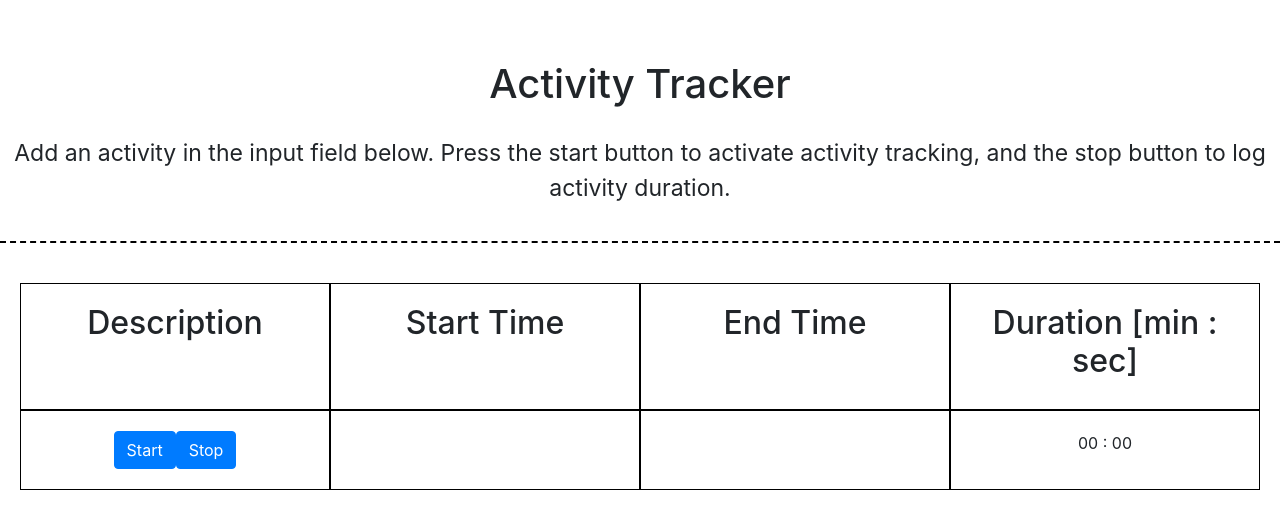
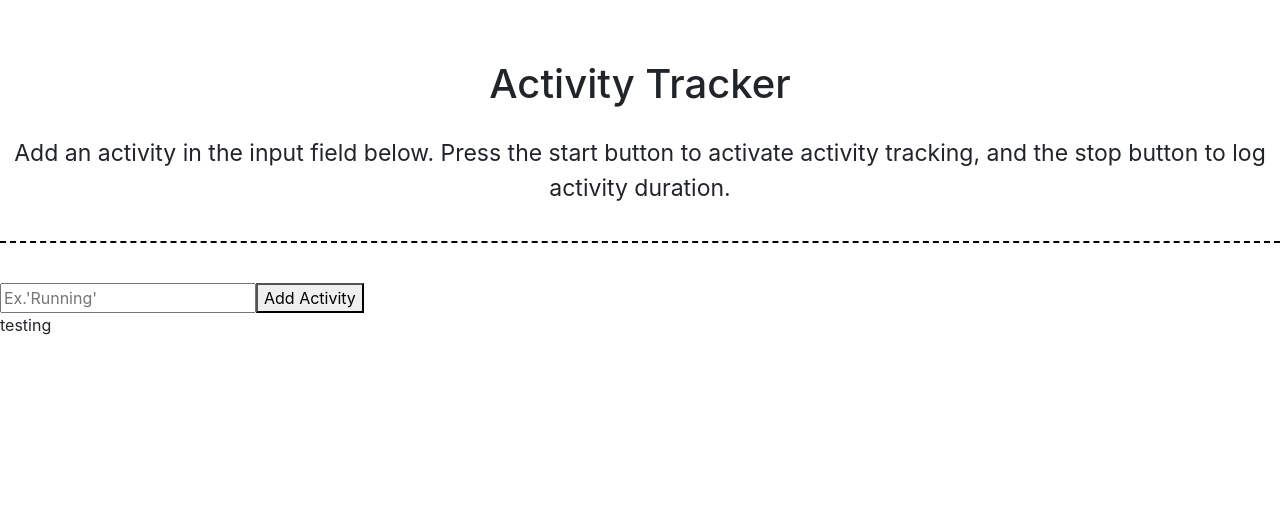
Before and after one commit to dakuglin/interview-react2, a React (Create React App) app: page / in a window 1280 px wide. Shown: the top 528 px of the page. Built offline with nearby package versions, Linux system fonts and the light colour scheme.

Commit message:
trying to get my user added descriptions to dynamically add to page

```diff
--- /dev/null
+++ b/src/components/Activity.js
@@ -0,0 +1,61 @@
+import React, { useState } from "react";
+import { Description } from "../components/Description";
+// import { NewDescription } from "../components/NewDescripton";
+
+function NewDescription({ addDescription }) {
+
+  const [value, setValue] = useState('');
+
+  const handleSubmit = (e) => {
+    e.preventDefalut();
+    addDescription(value);
+  };
+
+  const handleInputChange = (e) => {
+    setValue(e.target.value);
+  };
+
+  return (
+    <>
+    <form onSubmit={handleSubmit}>
+      <input
+        placeholder="Ex.'Running'"
+        type="text"
+        value={value}
+        onChange={handleInputChange}
+      />
+      <button type="submit">Add Activity</button>
+    </form>
+    </>
+  );
+};
+
+export const Activity = () => {
+
+  const [descriptions, setDescriptions] = useState([
+    {
+      title: "testing",
+      started: false
+    },
+  ]);
+
+  const addDescription = title => {
+    const newDescriptions = [...descriptions, {title, started: false}];
+    setDescriptions(newDescriptions);
+  };
+
+  return (
+    <>
+    <NewDescription addDescription={addDescription}/>
+    <div>
+      {descriptions.map((description, index) => (
+        <Description
+          description={description}
+          index={index}
+          key={index}
+        />
+      ))}
+    </div>
+    </>
+  );
+};
--- /dev/null
+++ b/src/components/Description.js
@@ -0,0 +1,9 @@
+import React from "react";
+
+export const Description = ({ description }) => {
+  return (
+    <div className="descripiton">
+      {description.title}
+    </div>
+  );
+};
--- a/src/components/Time.js
+++ b/src/components/Time.js
@@ -1,15 +1,15 @@
-import React, { useState, useEffect, useRef } from "react";
+import React, { useState, useEffect } from "react";
 import { Row, Col, Button } from "react-bootstrap";
 
 //component that will track the time for activities
-export const Time = () => {
+export const Time = (props) => {
 
   //difine state using react hooks
   const [seconds, setSeconds] = useState('00');
   const [minuets, setMinutes] = useState('00');
   const [count, setCount] = useState(0);
   const [isActive, setIsActive] = useState(false);
-  const [time, setTime] = useState('');
+
 
   useEffect(() => { //useEffect for application timer
     var interval = null;
@@ -39,6 +39,8 @@ export const Time = () => {
 
  /////////////////////////////////////////////////////////////////////////
 
+  const [time, setTime] = useState('');
+
   function handler() {
     const timeStamp = new Date();
     console.log(timeStamp);
@@ -49,8 +51,16 @@ export const Time = () => {
     document.addEventListener("click", handler);
   }, []);
 
+  /////////////////////////////////////////////////////////////////////////
+
+
+
   return (
     <>
+    <Row>
+      <Col>
+      </Col>
+    </Row>
     <Row>
       <Col className="col-3"> {/* column 1 - description */}
         <div>
@@ -74,6 +84,7 @@ export const Time = () => {
         </div>
       </Col>
     </Row>
+    <div>{props.descriptios}</div>
     </>
   );
 };
--- a/src/pages/Main.js
+++ b/src/pages/Main.js
@@ -1,19 +1,23 @@
-import React from "react";
+import React, { useState } from "react";
 import { Title } from "../components/Title";
 // import { Activity } from "../components/Activity";
-import { Time } from "../components/Time";
-import { Container, Row, Col } from "react-bootstrap";
-import { MainContainer } from "../styles/Main";
+// import { Time } from "../components/Time";
+import { Activity } from "../components/Activity";
+// import { Container, Row, Col } from "react-bootstrap";
+// import { MainContainer } from "../styles/Main";
 
 //main component that will contain all of the application information, passed to the App.js
 export const Main = () => {
+
+  // const [userActivity, setUserActivity] = useState([]);
+
   return (
     <>
     <Title />
-    <MainContainer>
-      <Container fluid>
+    {/* <MainContainer> */}
+      {/* <Container fluid> */}
       {/* <Activity /> */}
-        <Row>
+        {/* <Row>
           <Col className="col-3">
             <h2>Description</h2>
           </Col>
@@ -26,10 +30,11 @@ export const Main = () => {
           <Col className="col-3">
             <h2>Duration [min : sec]</h2>
           </Col>
-        </Row>
-        <Time />
-      </Container>
-    </MainContainer>
+        </Row> */}
+        {/* <Time /> */}
+      {/* </Container> */}
+        <Activity />
+    {/* </MainContainer> */}
     </>
   );
 };
```
